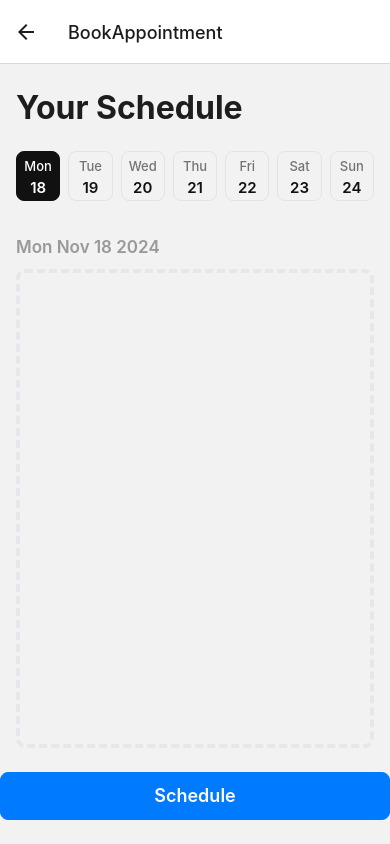
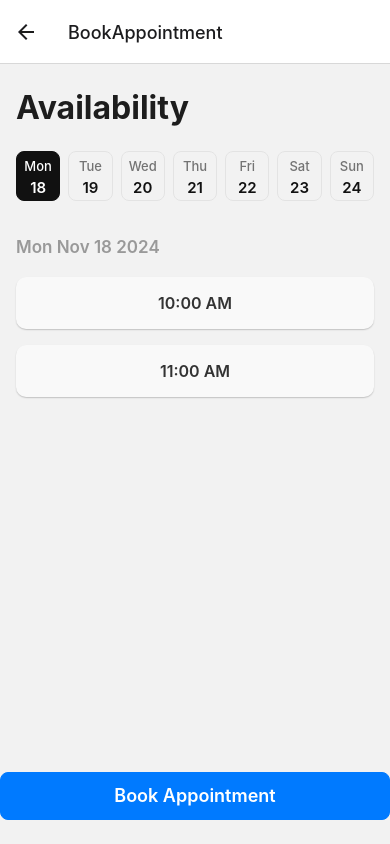
Before and after one commit to Pat-TX/CSE-3310-MM, a React Native app: screen /BookAppointment in a window 390 px wide. Built offline with nearby package versions, Linux system fonts and the light colour scheme.

Commit message:
tidied up

```diff
--- a/app/screens/User/BookAppointment.js
+++ b/app/screens/User/BookAppointment.js
@@ -1,4 +1,4 @@
-import React, { useState, useRef } from 'react';
+import React, { useState, useRef, useEffect } from "react";
 import {
   StyleSheet,
   Dimensions,
@@ -8,15 +8,46 @@ import {
   TouchableOpacity,
   TouchableWithoutFeedback,
   FlatList,
-} from 'react-native';
-import { styles } from '../mechstyle';
+} from "react-native";
+import { styles } from "../mechstyle";
 
-const { width } = Dimensions.get('window');
+const { width } = Dimensions.get("window");
 
 export default function Appointments() {
   const [value, setValue] = useState(new Date());
   const [week, setWeek] = useState(0);
+  const [selectedTime, setSelectedTime] = useState(null); // State for selected time
+  const [randomTimeSlots, setRandomTimeSlots] = useState({});
   const flatListRef = useRef(null);
+
+  const generateRandomTimeSlots = () => {
+    const days = [
+      "Sunday",
+      "Monday",
+      "Tuesday",
+      "Wednesday",
+      "Thursday",
+      "Friday",
+      "Saturday",
+    ];
+    const slots = {};
+
+    days.forEach((day) => {
+      const numSlots = Math.floor(Math.random() * 4) + 1; // Generate between 1-4 slots
+      const startHour = 8 + Math.floor(Math.random() * 6); // Random start hour between 8 AM - 2 PM
+      slots[day] = Array.from({ length: numSlots }).map((_, i) => {
+        const hour = (startHour + i) % 12 || 12;
+        const ampm = startHour + i >= 12 ? "PM" : "AM";
+        return `${hour}:00 ${ampm}`;
+      });
+    });
+
+    return slots;
+  };
+
+  useEffect(() => {
+    setRandomTimeSlots(generateRandomTimeSlots());
+  }, []);
 
   const getStartOfWeek = (date) => {
     const day = date.getDay();
@@ -32,10 +63,10 @@ export default function Appointments() {
 
   const formatDate = (date, format) => {
     const options =
-      format === 'weekday'
-        ? { weekday: 'short' }
-        : { day: 'numeric' };
-    return new Intl.DateTimeFormat('en-US', options).format(date);
+      format === "weekday"
+        ? { weekday: "short" }
+        : { day: "numeric" };
+    return new Intl.DateTimeFormat("en-US", options).format(date);
   };
 
   const weeks = React.useMemo(() => {
@@ -48,7 +79,7 @@ export default function Appointments() {
         const date = addDays(startOfCurrentWeek, adj * 7 + index);
 
         return {
-          weekday: formatDate(date, 'weekday'),
+          weekday: formatDate(date, "weekday"),
           date,
         };
       });
@@ -63,17 +94,27 @@ export default function Appointments() {
     setWeek(newWeek);
     setValue(addDays(value, (newIndex - 1) * 7));
 
-    // Reset to middle index (1) after updating the week
     setTimeout(() => {
       flatListRef.current.scrollToIndex({ index: 1, animated: false });
     }, 100);
+  };
+
+  const availableSlots = randomTimeSlots[value.toLocaleDateString("en-US", { weekday: "long" })] || [];
+
+  const handleBookAppointment = () => {
+    if (!selectedTime) {
+      alert("Please select a time slot.");
+      return;
+    }
+    alert(`Appointment booked for ${value.toDateString()} at ${selectedTime}`);
+    setSelectedTime(null);
   };
 
   return (
     <SafeAreaView style={{ flex: 1 }}>
       <View style={styles.container}>
         <View style={styles.header}>
-          <Text style={styles.title}>Your Schedule</Text>
+          <Text style={styles.title}>Availability</Text>
         </View>
 
         <View style={styles.picker}>
@@ -105,15 +146,15 @@ export default function Appointments() {
                         style={[
                           styles.item,
                           isActive && {
-                            backgroundColor: '#111',
-                            borderColor: '#111',
+                            backgroundColor: "#111",
+                            borderColor: "#111",
                           },
                         ]}
                       >
                         <Text
                           style={[
                             styles.itemWeekday,
-                            isActive && { color: '#fff' },
+                            isActive && { color: "#fff" },
                           ]}
                         >
                           {item.weekday}
@@ -121,7 +162,7 @@ export default function Appointments() {
                         <Text
                           style={[
                             styles.itemDate,
-                            isActive && { color: '#fff' },
+                            isActive && { color: "#fff" },
                           ]}
                         >
                           {item.date.getDate()}
@@ -137,21 +178,39 @@ export default function Appointments() {
 
         <View style={{ flex: 1, paddingHorizontal: 16, paddingVertical: 24 }}>
           <Text style={styles.subtitle}>{value.toDateString()}</Text>
-          <View style={styles.placeholder}>
-            <View style={styles.placeholderInset}>
-              {/* Replace with your content */}
-            </View>
+          <View>
+            {availableSlots.length > 0 ? (
+              availableSlots.map((slot, index) => (
+                <TouchableOpacity
+                  key={index}
+                  onPress={() => setSelectedTime(slot)}
+                  style={[
+                    styles.slotCard,
+                    selectedTime === slot && { backgroundColor: "#111" },
+                  ]}
+                >
+                  <Text
+                    style={[
+                      styles.slotText,
+                      selectedTime === slot && { color: "#fff" },
+                    ]}
+                  >
+                    {slot}
+                  </Text>
+                </TouchableOpacity>
+              ))
+            ) : (
+              <Text style={{ textAlign: "center", color: "#999" }}>
+                No available time slots.
+              </Text>
+            )}
           </View>
         </View>
 
         <View style={styles.footer}>
-          <TouchableOpacity
-            onPress={() => {
-              // handle onPress
-            }}
-          >
+          <TouchableOpacity onPress={handleBookAppointment}>
             <View style={styles.btn}>
-              <Text style={styles.btnText}>Schedule</Text>
+              <Text style={styles.btnText}>Book Appointment</Text>
             </View>
           </TouchableOpacity>
         </View>
@@ -159,104 +218,3 @@ export default function Appointments() {
     </SafeAreaView>
   );
 }
-
-// const styles = StyleSheet.create({
-//   container: {
-//     flex: 1,
-//     paddingVertical: 24,
-//   },
-//   header: {
-//     paddingHorizontal: 16,
-//   },
-//   title: {
-//     fontSize: 32,
-//     fontWeight: '700',
-//     color: '#1d1d1d',
-//     marginBottom: 12,
-//   },
-//   picker: {
-//     flex: 1,
-//     maxHeight: 74,
-//     paddingVertical: 12,
-//     flexDirection: 'row',
-//     alignItems: 'center',
-//   },
-//   subtitle: {
-//     fontSize: 17,
-//     fontWeight: '600',
-//     color: '#999999',
-//     marginBottom: 12,
-//   },
-//   footer: {
-//     marginTop: 'auto',
-//     paddingHorizontal: 16,
-//   },
-//   /** Item */
-//   item: {
-//     flex: 1,
-//     height: 50,
-//     marginHorizontal: 4,
-//     paddingVertical: 6,
-//     paddingHorizontal: 4,
-//     borderWidth: 1,
-//     borderRadius: 8,
-//     borderColor: '#e3e3e3',
-//     flexDirection: 'column',
-//     alignItems: 'center',
-//   },
-//   itemRow: {
-//     width: width,
-//     flexDirection: 'row',
-//     alignItems: 'flex-start',
-//     justifyContent: 'space-between',
-//     paddingHorizontal: 12,
-//   },
-//   itemWeekday: {
-//     fontSize: 13,
-//     fontWeight: '500',
-//     color: '#737373',
-//     marginBottom: 4,
-//   },
-//   itemDate: {
-//     fontSize: 15,
-//     fontWeight: '600',
-//     color: '#111',
-//   },
-//   /** Placeholder */
-//   placeholder: {
-//     flexGrow: 1,
-//     flexShrink: 1,
-//     flexBasis: 0,
-//     height: 400,
-//     marginTop: 0,
-//     padding: 0,
-//     backgroundColor: 'transparent',
-//   },
-//   placeholderInset: {
-//     borderWidth: 4,
-//     borderColor: '#e5e7eb',
-//     borderStyle: 'dashed',
-//     borderRadius: 9,
-//     flexGrow: 1,
-//     flexShrink: 1,
-//     flexBasis: 0,
-//   },
-//   /** Button */
-//   btn: {
-//     flexDirection: 'row',
-//     alignItems: 'center',
-//     justifyContent: 'center',
-//     borderRadius: 8,
-//     paddingVertical: 10,
-//     paddingHorizontal: 20,
-//     borderWidth: 1,
-//     backgroundColor: '#007aff',
-//     borderColor: '#007aff',
-//   },
-//   btnText: {
-//     fontSize: 18,
-//     lineHeight: 26,
-//     fontWeight: '600',
-//     color: '#fff',
-//   },
-// });
--- a/app/screens/User/UserHome.js
+++ b/app/screens/User/UserHome.js
@@ -307,7 +307,7 @@ function Search() {
                   navigation.navigate('BookAppointment'); // Navigate to appointment screen
   }}
 >
-  <Text style={styles.buttonText}>Create Appointment</Text>
+  <Text style={styles.buttonText}>Book an Appointment</Text>
 </TouchableOpacity>
 
                 </>
--- a/app/screens/mechstyle.js
+++ b/app/screens/mechstyle.js
@@ -136,4 +136,21 @@ export const styles = StyleSheet.create({
     fontSize: 16,
     color: "#999",
   },
+  slotCard: {
+    marginVertical: 8,
+    padding: 16,
+    backgroundColor: "#f9f9f9",
+    borderRadius: 10,
+    elevation: 3,
+    shadowColor: "#000",
+    shadowOffset: { width: 0, height: 1 },
+    shadowOpacity: 0.2,
+    shadowRadius: 1.41,
+    alignItems: "center",
+  },
+  slotText: {
+    fontSize: 16,
+    fontWeight: "600",
+    color: "#333",
+  },
 });
```
